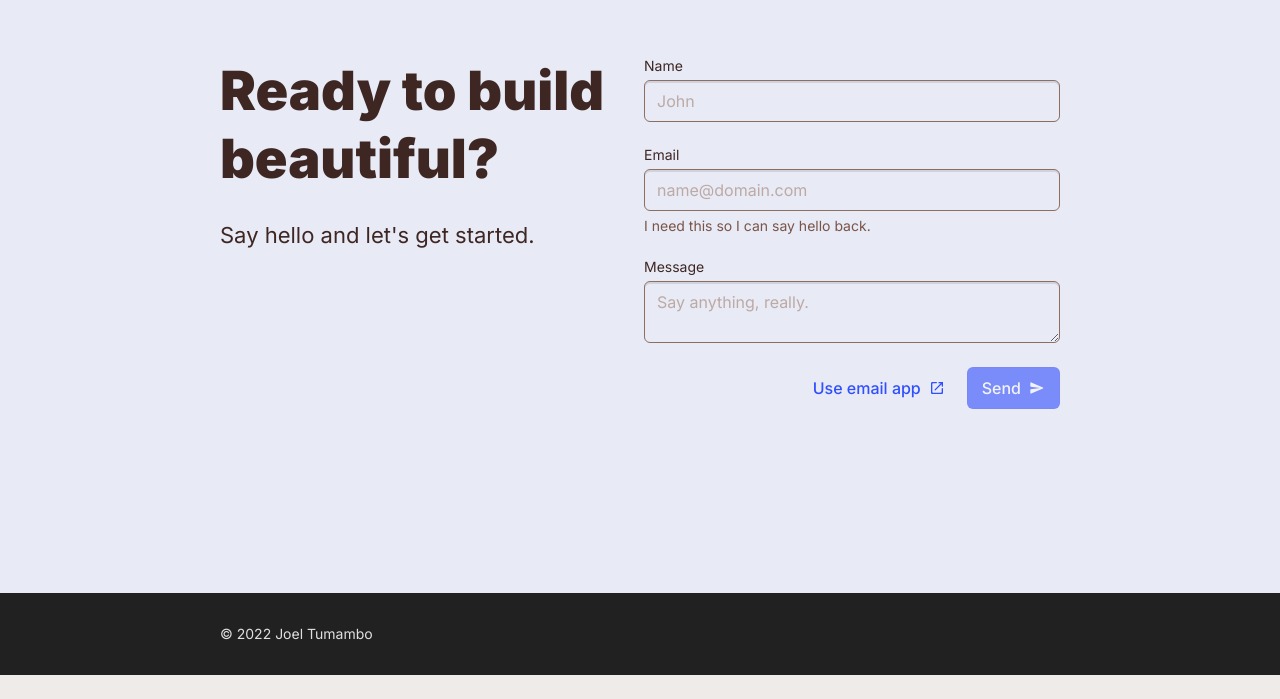
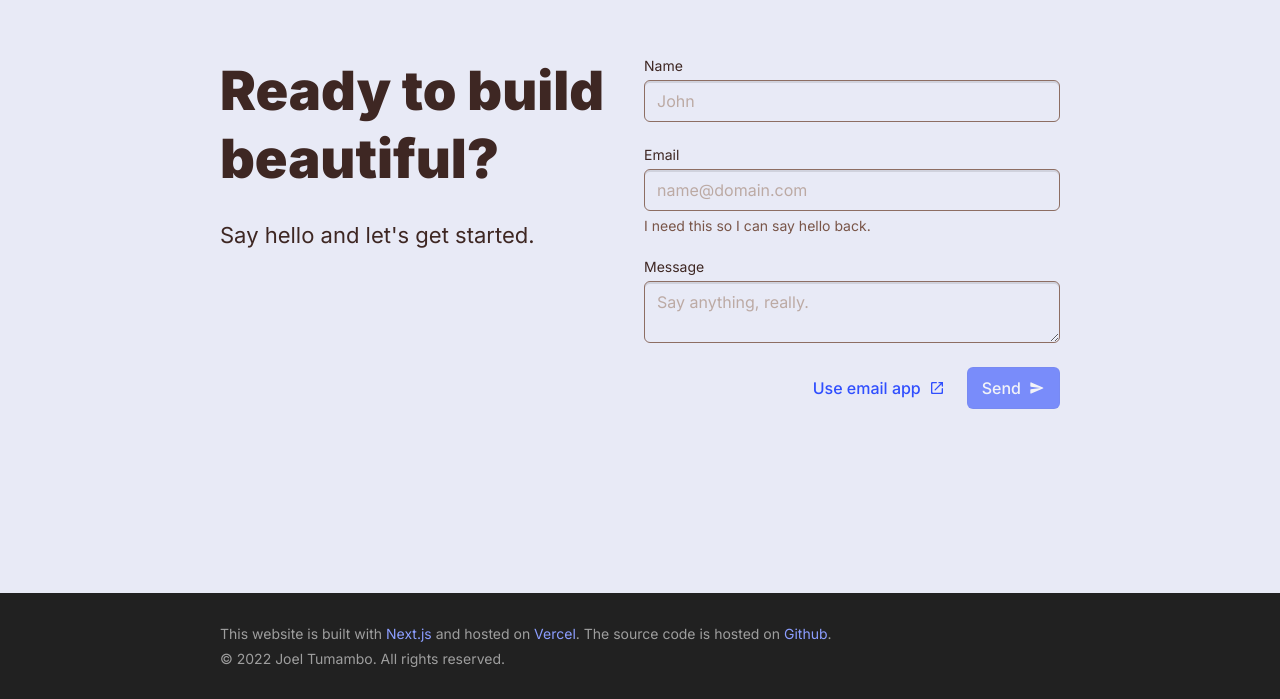
Before and after one commit to joeltumambo/joeltumambo.com, a Next.js app: page / in a window 1280 px wide. Shown: the part 1567-2266 px from the top of the page. Before the commit the page ends 2242 px from the top, so only its background shows below. Built offline with nearby package versions, Linux system fonts and the light colour scheme; no server answers.

Commit message:
Improve Footer

```diff
--- a/components/Footer.tsx
+++ b/components/Footer.tsx
@@ -3,9 +3,49 @@ import Container from "./Container";
 
 const Footer = () => (
   <Container component="footer" minHeight="10vh" background="var(--grey-900)">
-    <Typography gutter={0} color="var(--grey-300)" size={{ xs: -2, sm: -1 }}>
-      © {new Date().getFullYear()} Joel Tumambo
+    <Typography
+      gutter={0.5}
+      component="p"
+      color="var(--grey-500)"
+      size={{ xs: -2, sm: -1 }}
+    >
+      This website is built with{" "}
+      <a href="https://nextjs.org/" target="_blank" rel="noreferrer">
+        Next.js
+      </a>{" "}
+      and hosted on{" "}
+      <a href="https://vercel.com/" target="_blank" rel="noreferrer">
+        Vercel
+      </a>
+      . The source code is hosted on{" "}
+      <a
+        href="https://github.com/joeltumambo/joeltumambo.com"
+        target="_blank"
+        rel="noreferrer"
+      >
+        Github
+      </a>
+      .
     </Typography>
+    <Typography
+      gutter={0}
+      component="p"
+      color="var(--grey-500)"
+      size={{ xs: -2, sm: -1 }}
+    >
+      © {new Date().getFullYear()} Joel Tumambo. All rights reserved.
+    </Typography>
+    <style jsx>
+      {`
+        a {
+          color: var(--indigo-a100);
+        }
+
+        a:hover {
+          text-decoration: underline;
+        }
+      `}
+    </style>
   </Container>
 );
 
--- a/components/Typography.tsx
+++ b/components/Typography.tsx
@@ -76,7 +76,7 @@ const Typography: React.FC<TypographyProps> = ({
   gutter = 1,
   color = "inherit",
   whiteSpace = "normal",
-  align = "left",
+  align = "inherit",
   children,
 }) => {
   let xsSize;
--- a/styles/globals.css
+++ b/styles/globals.css
@@ -4,6 +4,7 @@
   --indigo-50: #e8eaf6;
   --indigo-100: #c5cae9;
   --indigo-400: #5c6bc0;
+  --indigo-a100: #8c9eff;
   --indigo-a200: #536dfe;
   --indigo-a400: #3d5afe;
   --indigo-a700: #304ffe;
```
